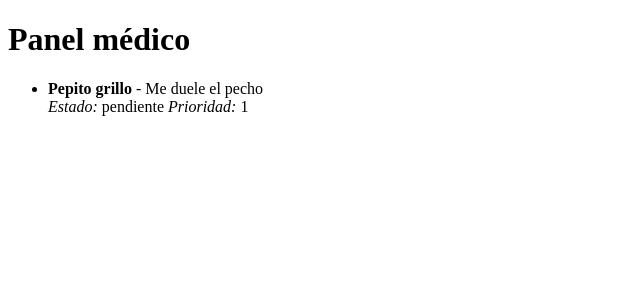
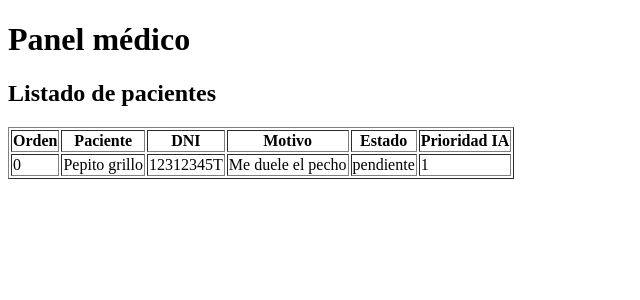
Before and after one commit to mmarinoa/tfc-backend-triaje, a Django app: template triaje/templates/triaje/panel_medico.html in a window 1280 px wide. Shown: the top 300 px of the page, without its empty margins (0-640 px from the left). Run offline with Django 5.2, Linux system fonts and the light colour scheme; the template is opened without the code that fills it: values that come from a table or form of the project are taken from there, others are empty; data comes from the database, SQL or seed files in the repository.

Commit message:
Primera tabla hecha con los pacientes

```diff
--- a/triaje/templates/triaje/panel_medico.html
+++ b/triaje/templates/triaje/panel_medico.html
@@ -6,15 +6,36 @@
 </head>
 <body>
     <h1>Panel médico</h1>
-    <ul>
-        {% for consulta in consultas %}
-            <li>
-                <strong>{{ consulta.paciente.nombre_completo }}</strong> - {{ consulta.motivo }}
-                <br>
-                <em>Estado:</em> {{ consulta.estado }}
-                <em>Prioridad:</em> {{ consulta.prioridad_ia }}
-            </li>
-        {% endfor %}
-    </ul>
+
+    <h2>Listado de pacientes</h2>
+
+    <table border="1">
+        <thead>
+            <tr>
+                <th>Orden</th>
+                <th>Paciente</th>
+                <th>DNI</th>
+                <th>Motivo</th>
+                <th>Estado</th>
+                <th>Prioridad IA</th>
+            </tr>
+        </thead>
+        <tbody>
+            {% for consulta in consultas %}
+            <tr>
+                <td>{{ consulta.orden_manual }}</td>
+                <td>{{ consulta.paciente.nombre_completo }}</td>
+                <td>{{ consulta.paciente.dni }}</td>
+                <td>{{ consulta.motivo }}</td>
+                <td>{{ consulta.estado }}</td>
+                <td>{{ consulta.prioridad_ia }}</td>
+            </tr>
+            {% empty %}
+            <tr>
+                <td colspan="6">No hay consultas registradas.</td>
+            </tr>
+            {% endfor %}
+        </tbody>
+    </table>
 </body>
 </html>
```
